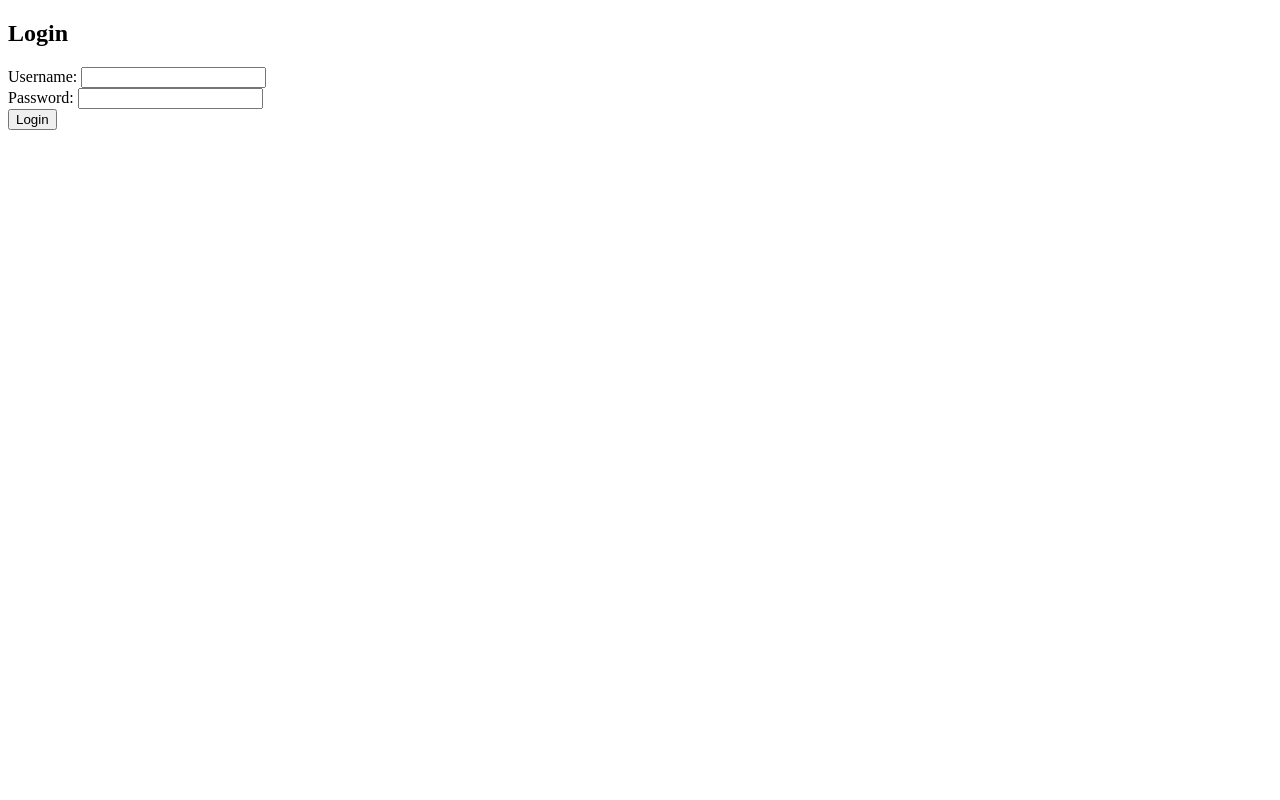
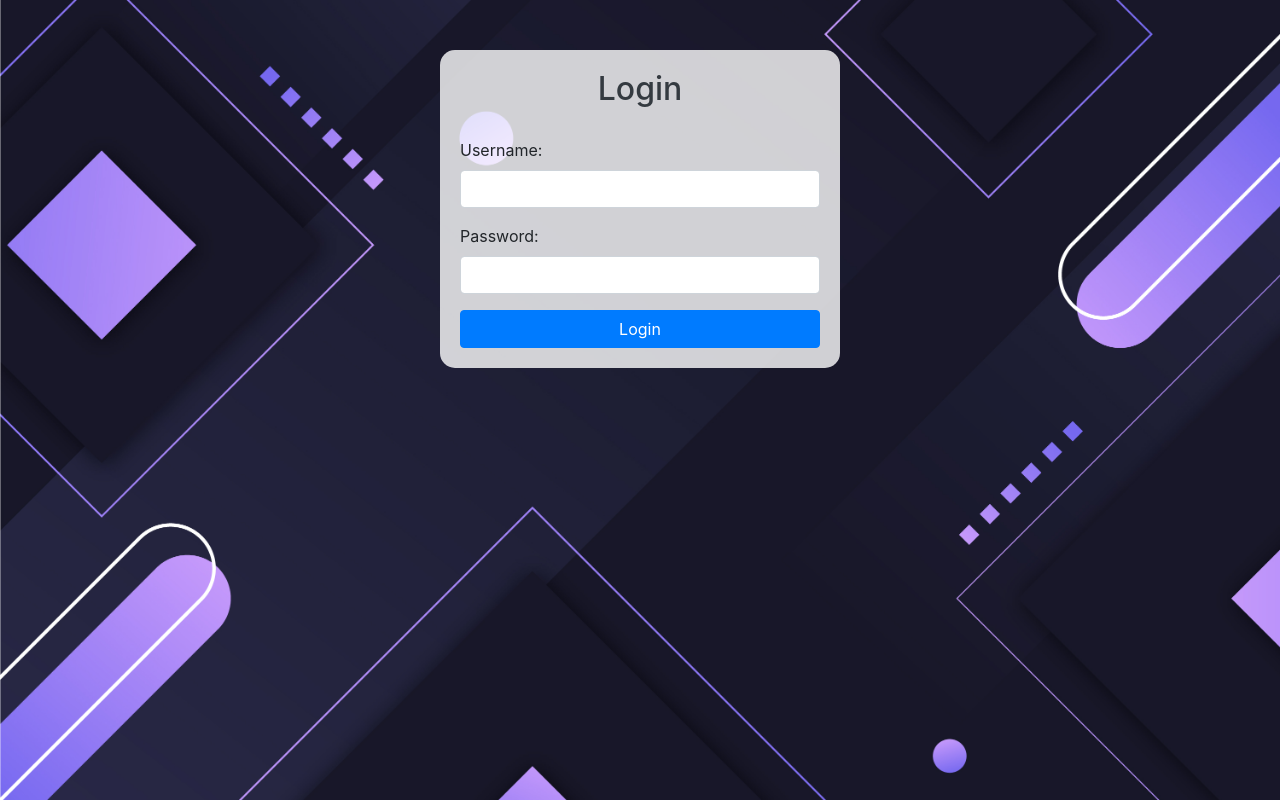
Before and after one commit to Paul1404/PortalWarden, a website: page public/login.html in a window 1280 px wide. Drawn offline with nearby package versions, Linux system fonts and the light colour scheme.

Commit message:
Passport Integration working, Login Design

```diff
--- a/package.json
+++ b/package.json
@@ -9,7 +9,9 @@
     "insert-rfid": "node app.js"
   },
   "dependencies": {
+    "argon2": "^0.31.2",
     "cors": "^2.8.5",
+    "dotenv": "^16.3.2",
     "express": "^4.18.2",
     "express-session": "^1.17.3",
     "onoff": "^6.0.3",
--- a/public/login.html
+++ b/public/login.html
@@ -4,19 +4,45 @@
     <meta charset="UTF-8">
     <meta name="viewport" content="width=device-width, initial-scale=1.0">
     <title>Login</title>
+    <link rel="stylesheet" href="https://stackpath.bootstrapcdn.com/bootstrap/4.5.2/css/bootstrap.min.css">
+    <style>
+        body {
+            background-image: url('UI-Background.jpg');
+            background-size: cover;
+            background-repeat: no-repeat;
+            background-attachment: fixed;
+        }
+        .login-container {
+            background: rgba(255, 255, 255, 0.8);
+            border-radius: 15px;
+            padding: 20px;
+            margin: 50px auto;
+            width: 100%;
+            max-width: 400px; /* Set a maximum width for the form */
+        }
+        .custom-header {
+            margin-bottom: 30px;
+            color: #343a40; /* Dark shade for contrast */
+        }
+        .form-control {
+            margin-bottom: 10px; /* Spacing between input and button */
+        }
+    </style>
 </head>
 <body>
-    <h2>Login</h2>
-    <form action="/login" method="post">
-        <div>
-            <label for="username">Username:</label>
-            <input type="text" id="username" name="username" required>
-        </div>
-        <div>
-            <label for="password">Password:</label>
-            <input type="password" id="password" name="password" required>
-        </div>
-        <button type="submit">Login</button>
-    </form>
+    <div class="login-container">
+        <h2 class="text-center custom-header">Login</h2>
+        <form action="/login" method="post" autocomplete="on">
+            <div class="form-group">
+                <label for="username">Username:</label>
+                <input type="text" class="form-control" id="username" name="username" required autocomplete="username">
+            </div>
+            <div class="form-group">
+                <label for="password">Password:</label>
+                <input type="password" class="form-control" id="password" name="password" required autocomplete="current-password">
+            </div>
+            <button type="submit" class="btn btn-primary btn-block">Login</button>
+        </form>
+    </div>
 </body>
 </html>
```
Also changed, not shown: db.js (+10 -0 lines), server.js (+111 -7 lines), 1 other file.
